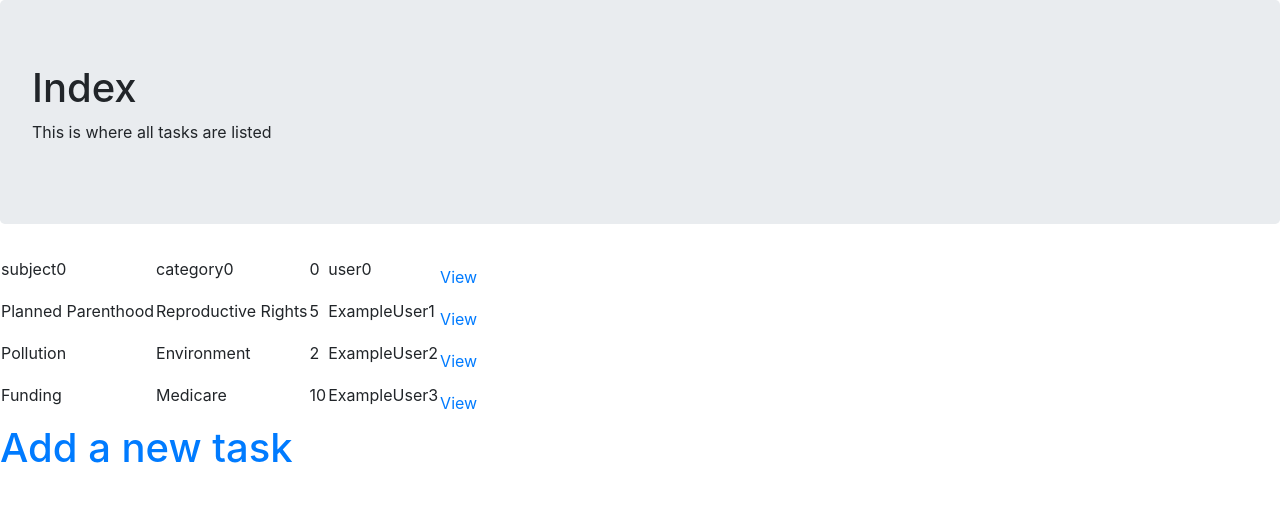
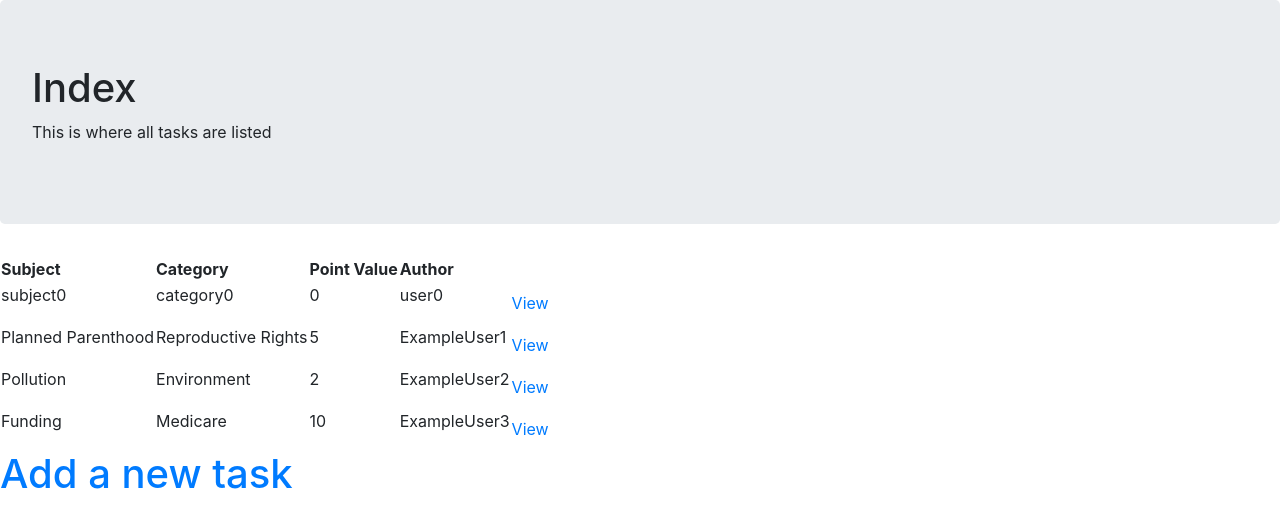
Before and after one commit to epejko/Advocacy-Platform, a Rails app: page / in a window 1280 px wide. Shown: the part 24-552 px from the top of the page. Run offline with Rails 7, Linux system fonts and the light colour scheme; data comes from the database, SQL or seed files in the repository; style sheets or scripts are compiled from the project's sources; some libraries are stand-ins or nearby versions.

Commit message:
Add header to table

```diff
--- a/app/views/tasks/index.html.erb
+++ b/app/views/tasks/index.html.erb
@@ -10,6 +10,13 @@
 
     <div id="index-table">
         <table>
+          <tr>
+            <th>Subject</th>
+            <th>Category</th>
+            <th>Point Value</th>
+            <th>Author</th>
+          </tr>
+
           <% @tasks.each do |t| %>
           <tr>
             <td>
```
